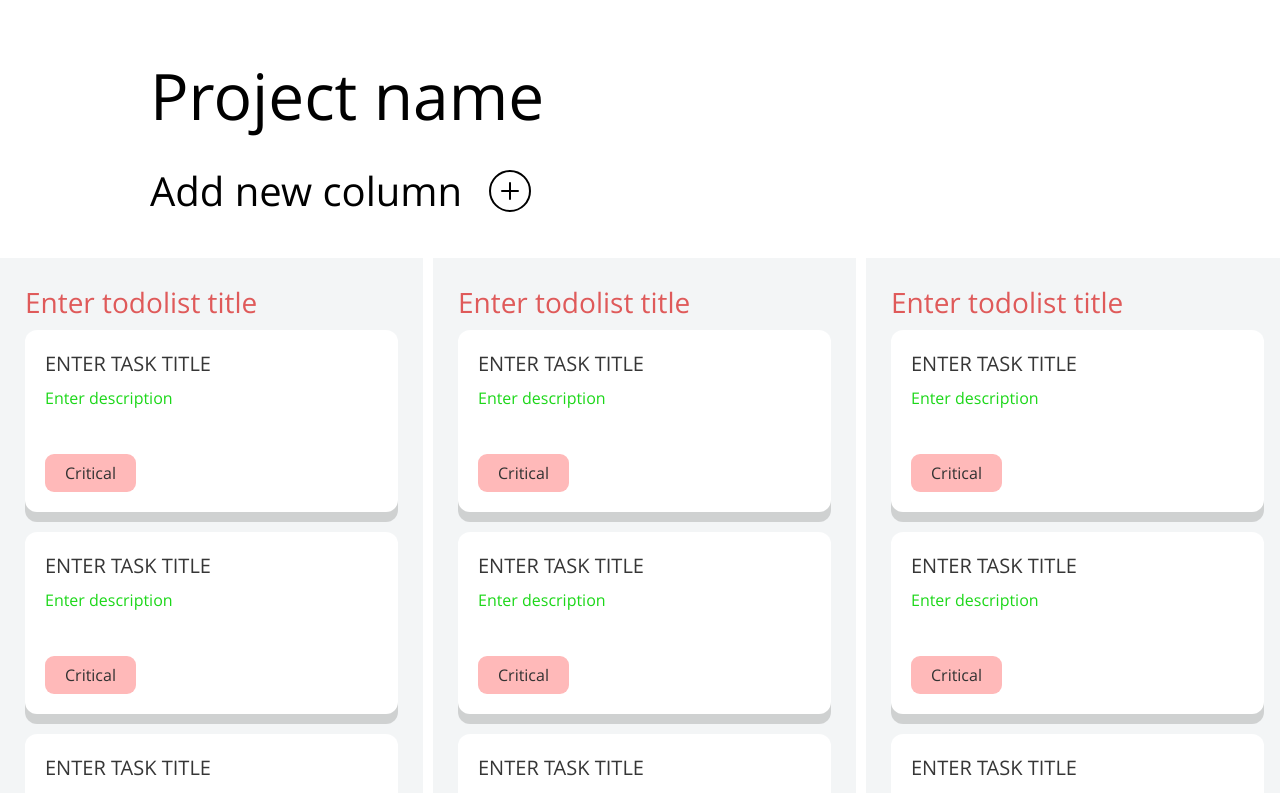
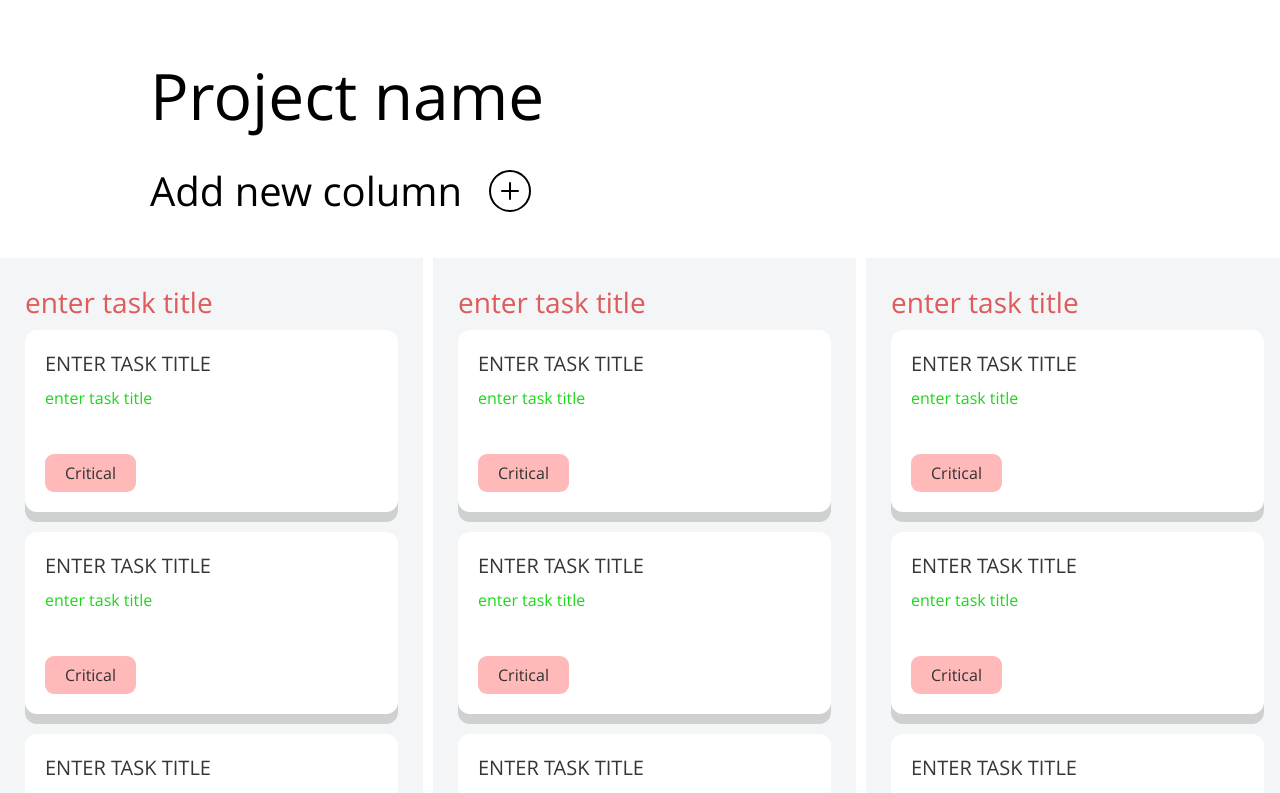
Before and after one commit to PaulZhemanov/todolist2.0, a React app: page / in a window 1280 px wide. Shown: the top 793 px of the page. Built offline with nearby package versions, Linux system fonts and the light colour scheme.

Commit message:
need help

```diff
--- a/src/components/EditableTitle.tsx
+++ b/src/components/EditableTitle.tsx
@@ -1,6 +1,7 @@
 import styled from "@emotion/styled"
 import React, { ChangeEvent, useEffect, useRef, useState } from "react"
 import { Text } from "./Text"
+import { InputStore } from "@src/stores/Store"
 
 interface IProps {
   fontSize?: string
@@ -11,6 +12,7 @@ interface IProps {
   opacity?: string
   startTitle?: string
   inputLength?: number | undefined
+  inputStore: InputStore
 }
 
 const Root = styled.div`
@@ -23,7 +25,6 @@ const StyledInput = styled.input<IProps>`
   border: none;
   outline: none;
   background: transparent;
-
   font-size: ${(props) => (props.fontSize ? props.fontSize : "inherit")};
   opacity: ${(props) => (props.opacity ? props.opacity : "inherit")};
   color: ${(props) => (props.color ? props.color : "inherit")};
@@ -33,6 +34,7 @@ const StyledInput = styled.input<IProps>`
   border-bottom: ${(props) =>
     props.showUnderline ? "2px solid #000" : "none"};
   maxlength: ${(props) => (props.inputLength ? props.inputLength : "inherit")};
+
 `
 
 const StyledText = styled(Text)<IProps>`
@@ -53,8 +55,11 @@ const EditableTitle: React.FC<IProps> = ({
   opacity,
   startTitle = "",
   inputLength,
+  inputStore,
 }) => {
-  const [title, setTitle] = useState<string>(startTitle)
+  // const [title, setTitle] = useState<string>(startTitle)
+  // const inputStore = new InputStore()
+  const title = inputStore.inputValue
   const [editing, setEditing] = useState<boolean>(false)
   const inputRef = useRef<HTMLInputElement>(null)
 
@@ -63,11 +68,11 @@ const EditableTitle: React.FC<IProps> = ({
   }
 
   const handleTitleChange = (event: ChangeEvent<HTMLInputElement>) => {
-    setTitle(event?.target.value)
+    inputStore.setInputValue(event?.target.value)
   }
 
   const handleTitleFix = () => {
-    if (title.trim() !== "") {
+    if (inputStore.inputValue.trim() !== "") {
       setEditing(false)
     }
   }
@@ -90,7 +95,7 @@ const EditableTitle: React.FC<IProps> = ({
       {editing ? (
         <StyledInput
           ref={inputRef}
-          value={title}
+          value={inputStore.inputValue}
           onChange={handleTitleChange}
           onBlur={handleTitleFix}
           onKeyDown={handleTitleKeyDown}
--- a/src/components/Task.tsx
+++ b/src/components/Task.tsx
@@ -6,6 +6,8 @@ import check from "@assets/icons/Check.svg"
 import { Tag } from "./Tag"
 import { Row } from "./Flex"
 import EditableTitle from "./EditableTitle"
+import { InputStore } from "@src/stores/Store"
+
 
 interface IProps {
   align?: "row" | "column"
@@ -53,10 +55,13 @@ const StyledRow = styled(Row)`
 `
 
 const Task: React.FC<IProps> = () => {
+     const inputTaskStore = new InputStore()
+
   return (
     <Root>
       <StyledRow>
         <EditableTitle
+          inputStore={inputTaskStore}
           startTitle="Enter task title"
           fontSize="20px"
           fontWeight="700"
@@ -69,6 +74,7 @@ const Task: React.FC<IProps> = () => {
       </StyledRow>
       <SizedBox height={10} />
       <EditableTitle
+        inputStore={inputTaskStore}
         startTitle="Enter description"
         color="#1cd719"
         fontSize="16px"
--- a/src/components/Todolist.tsx
+++ b/src/components/Todolist.tsx
@@ -4,6 +4,8 @@ import bin from "@assets/icons/Bin.svg"
 import SizedBox from "./SizeBox"
 import Task from "./Task"
 import EditableTitle from "./EditableTitle"
+import { InputStore } from "@src/stores/Store"
+
 
 const Bin = styled.div`
   background: url(${bin});
@@ -60,10 +62,12 @@ const TasksContainer = styled.div`
 `
 
 const TodoList: React.FC<IProps> = () => {
+   const inputTodolistStore = new InputStore()
   return (
     <Root>
       <HeaderContainer>
         <EditableTitle
+          inputStore={inputTodolistStore}
           startTitle="Enter todolist title"
           color="#d71919"
           fontSize="28px"
--- /dev/null
+++ b/src/stores/Store.ts
@@ -0,0 +1,16 @@
+import { makeObservable, observable, action } from "mobx";
+
+export class InputStore {
+    inputValue = "enter task title"; // Начальное значение input
+
+    constructor() {
+        makeObservable(this, {
+            inputValue: observable,
+            setInputValue: action,
+        });
+    }
+
+    setInputValue(title: string) {
+        this.inputValue = title;
+    }
+}
```
